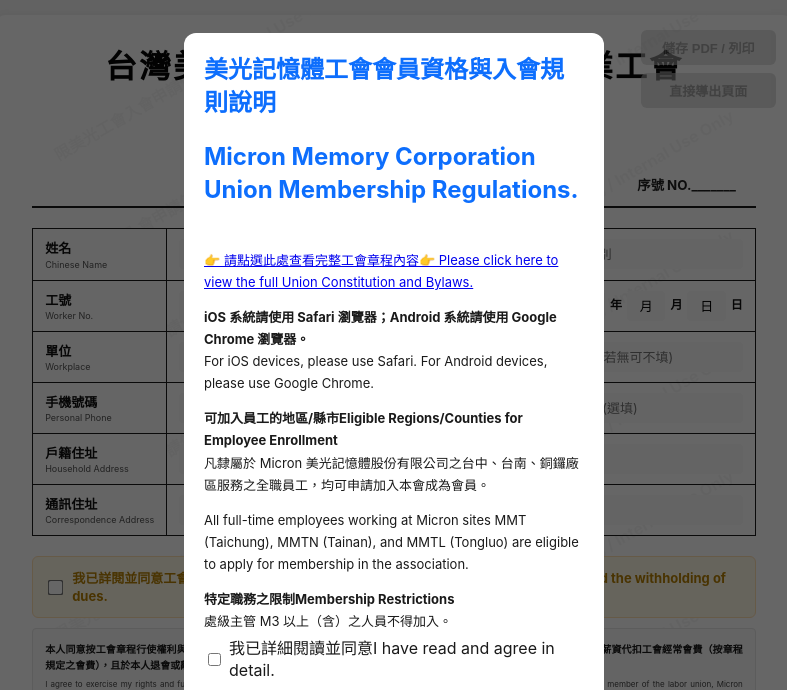
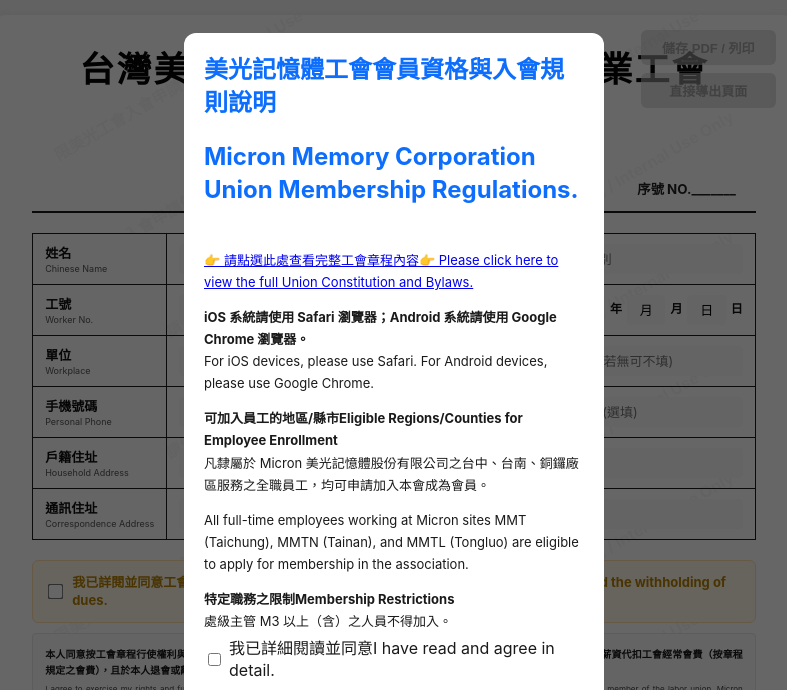
Before and after one commit to asdfgghghhh/micron-union-form.., a plain HTML site: page index.html in a window 1280 px wide. Shown: the top 690 px of the page, without its empty margins (246-1033 px from the left). Drawn offline with Linux system fonts and the light colour scheme.

Commit message:
Update index.html

```diff
--- a/index.html
+++ b/index.html
@@ -200,7 +200,7 @@ body{font-family:-apple-system,BlinkMacSystemFont,"Segoe UI",Roboto,"Helvetica N
 .btn-pdf-generate{background:#28a745;}.btn-pdf-generate:hover{background:#218838;}
 .btn-pdf:disabled{background:#ccc!important;color:#666!important;cursor:not-allowed!important;opacity:.6;}
 .header-container{text-align:center;margin-bottom:20px;border-bottom:2px solid var(--border-color);padding-bottom:12px;position:relative;z-index:2;}
-.header-title-zh{font-size:32px;font-weight:900;margin:0;letter-spacing:2px;color:#050505;}
+.header-title-zh{font-size:35px;font-weight:900;margin:0;letter-spacing:2px;color:#050505;}
 .header-title-en{font-size:20px;font-weight:600;margin:6px 0 0;color:#444;}
 .header-subtitle{font-size:20px;font-weight:700;margin:12px 0 0;color:#222;}
 table{width:100%;border-collapse:collapse;margin-bottom:20px;position:relative;z-index:2;}
```
